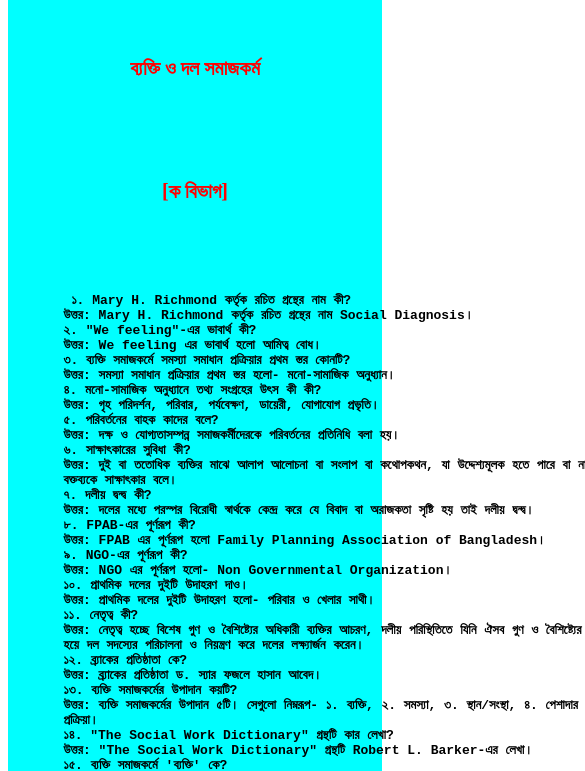
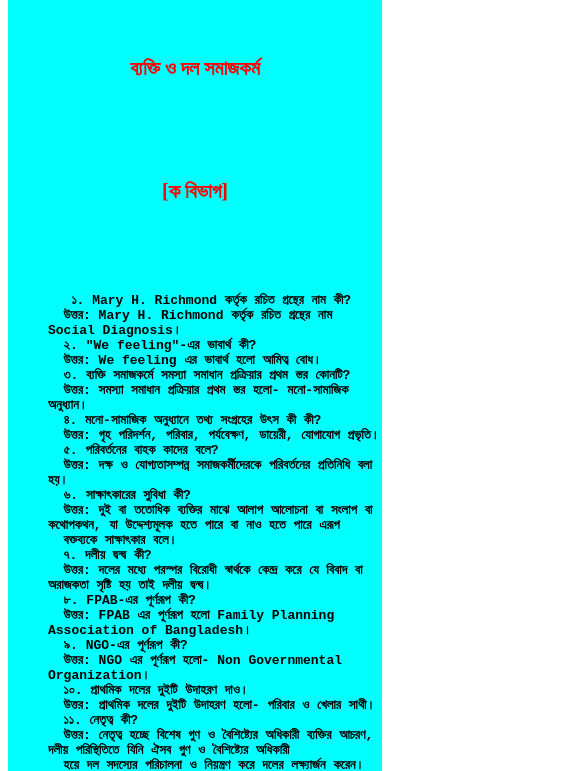
Before and after one commit to seaimahmedraj1756-droid/Raj-National-university, a plain HTML site: page index.html in a window 390 px wide. Shown: the part 70-841 px from the top of the page, 585 px wide, since content can reach past the window. Drawn offline with Linux system fonts and the light colour scheme.

```diff
--- a/style.css
+++ b/style.css
@@ -92,3 +92,21 @@ main {
   padding: 20px;
   position:calc();
 }
+@media screen and (max-width: 576px) {
+    .main {
+        display: flex;
+        flex-direction: column;
+        width: 100%;
+        background-color: aqua;
+    }
+
+    .main > div {
+        width: 100%;
+        box-sizing: border-box;
+    }
+
+    pre {
+        white-space: pre-wrap;
+        overflow-wrap: break-word;
+    }
+}
```
